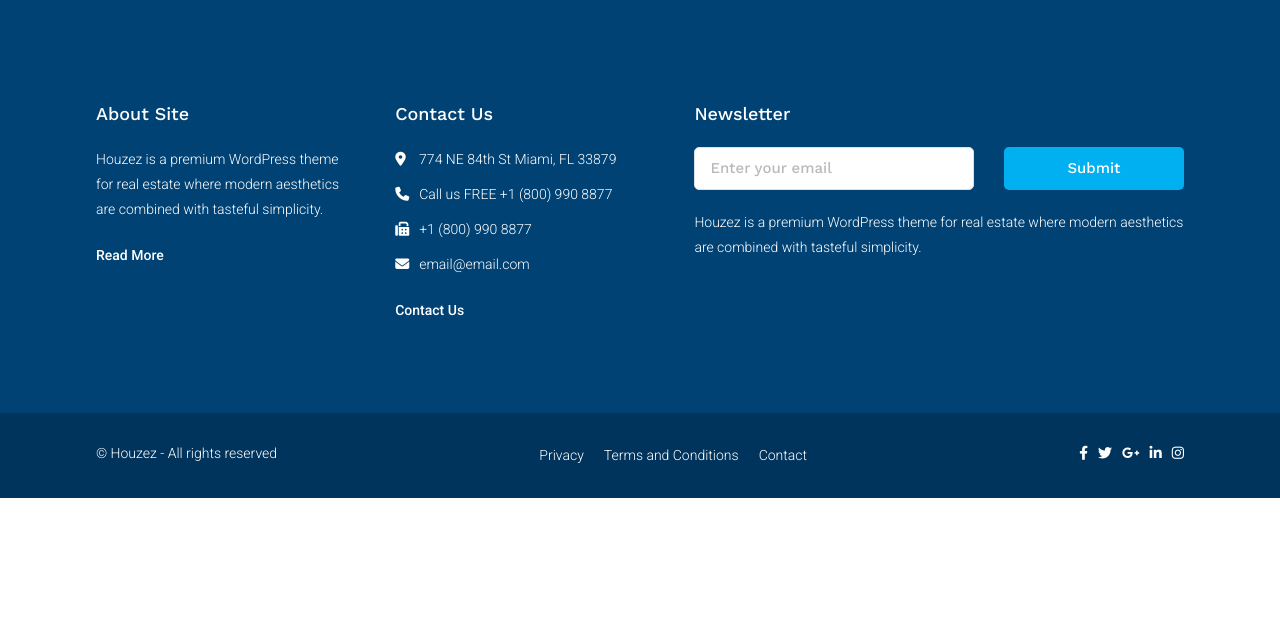
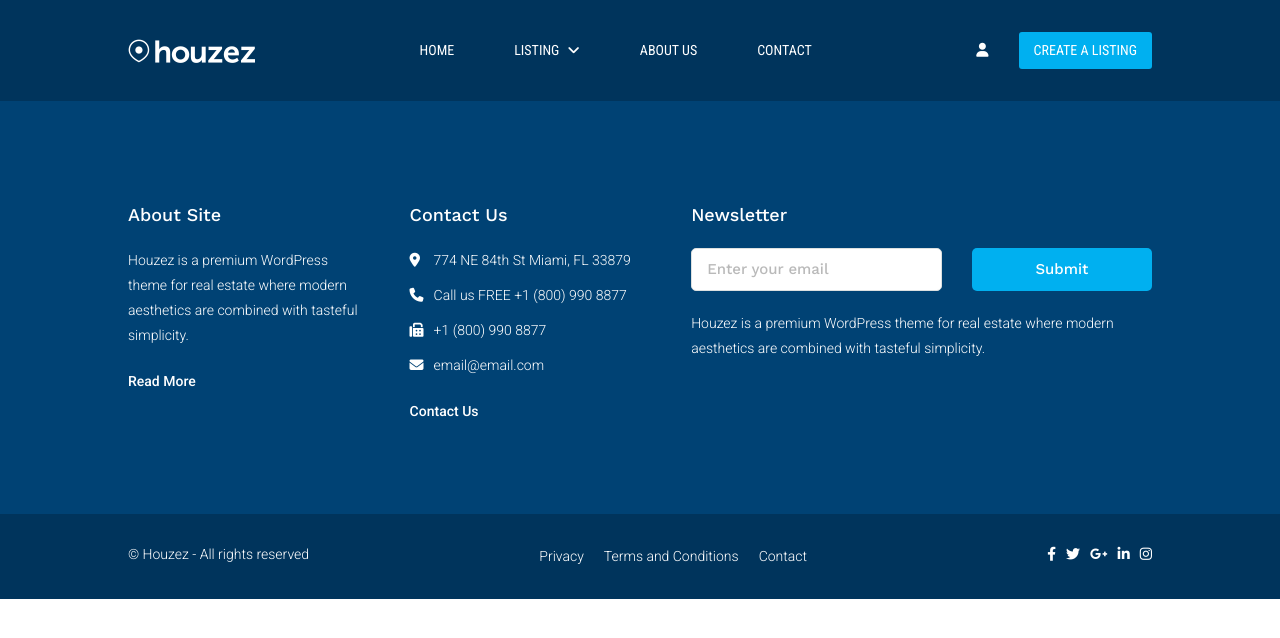
Before and after one commit to Stefan0305/houzez-app, a React (Create React App) app: page /about in a window 1280 px wide. Shown: the top 638 px of the page. Built offline with nearby package versions, Linux system fonts and the light colour scheme.

Commit message:
created component header and added styling(need few more adjustments)

```diff
--- a/src/App.js
+++ b/src/App.js
@@ -5,10 +5,11 @@ import Home from "./pages/Home/Home";
 import About from "./pages/About/About";
 import Contact from "./pages/Contact/Contact";
 import Footer from "./components/Footer/Footer";
-
+import Header from "./components/Header/Header";
 function App() {
   return (
     <div>
+      <Header/>
       <BrowserRouter>
         <Routes>
           <Route path="/" element={<Home />}></Route>
--- a/src/App.scss
+++ b/src/App.scss
@@ -65,7 +65,7 @@
   color: var(--clr-bodytext-gray);
 }
 .container {
-  width: 85%;
+  width: 80%;
   margin-left: auto;
   margin-right: auto;
 }
--- /dev/null
+++ b/src/components/Header/Header.js
@@ -0,0 +1,38 @@
+import React from "react";
+import './Header.scss';
+function Header(){
+
+
+    return (
+        <header>
+            <div className="container">
+                <div className="logo">
+                    <img src="/logo-houzez-white.png" alt="logo" />
+                </div>
+                <div className="headerNav">
+                    <ul>
+                        <li><a href="#">Home</a></li>
+                        <li className="toggleDropDown"><a href="#">Listing <i className='fa-solid fa-angle-down' style={{marginLeft: "5px"}}></i></a>
+                        <ul className="dropdownMenu">
+                            <li><a href="#">Appartment</a></li>
+                            <li><a href="#">Office</a></li>
+                            <li><a href="#">Studio</a></li>
+                            <li><a href="#">Single Family Home</a></li>
+                            <li><a href="#">Shop</a></li>
+                            <li><a href="#">Villa</a></li>
+                        </ul>
+                        </li>
+                        <li><a href="#">About us</a></li>
+                        <li><a href="#">Contact</a></li>
+                    </ul>
+                </div>
+                <div className="profileContainer">
+                    <i className="fa-solid fa-user"></i>
+                    <button>Create a listing</button>
+                </div>
+            </div>
+        </header>
+    );
+}
+
+export default Header;
--- /dev/null
+++ b/src/components/Header/Header.scss
@@ -0,0 +1,94 @@
+header{
+    background-color: var(--clr-background-dark_blue);
+    color: white;
+    a{
+        text-decoration: none;
+        color: white;
+    }
+}
+header > :first-child{
+    display: flex;
+    justify-content: space-between;
+    font-family: var(--ff-title);
+    letter-spacing: 0px;
+    text-transform: uppercase;
+    font-size: var(--fs-xs);
+    font-weight: var(--fw-bold);
+    align-items: center;
+}
+
+.headerNav{
+    >ul{
+        list-style-type: none;
+        display: flex;
+        >li{
+            padding: 40px 30px;
+            &:hover{
+                background-color: rgba(255, 255, 255, 0.1);
+            }
+        }
+    }
+}
+.toggleDropDown{
+    position: relative;
+
+    &:hover{
+        .dropdownMenu{
+            display: inline-block;
+        }
+    }
+}
+
+.dropdownMenu{
+    display: none;
+    list-style-type: none;
+    position: absolute;
+    background-color: white;
+    color: black;
+    width: 200px;
+    z-index: 3;
+    left: 0;
+    top: 101px;
+    >li{
+        border-bottom: 1px solid #e6e6e6;
+        padding: 15px 10px;
+        &:hover{
+            background-color: rgba(0, 176, 240, 0.1);
+            >a{
+                color: var(--clr-primary-cyan);
+                width: 100%;
+            }
+        }
+        a{
+            color: #2e3e49;
+        }
+    }
+}
+
+
+.profileContainer{
+    i{
+        margin-right: 30px;
+        cursor: pointer;
+        font-size: var(--fs-xs);
+    }
+    button{
+        // border: 1px solid white;
+        border: none;
+        // background-color: rgba(255, 255, 255, 0.2);
+        background-color: var(--clr-primary-cyan);
+        padding: 8px 15px;
+        color: white;
+        font-family: var(--ff-title);
+        letter-spacing: 0px;
+        text-transform: uppercase;
+        font-size: var(--fs-xs);
+        font-weight: var(--fw-bold);
+        border-radius: 3px;
+        cursor: pointer;
+        &:hover{
+            filter: brightness(115%);
+        }
+    }
+
+}
```
Also changed, not shown: public/logo-houzez-white.png (added).
